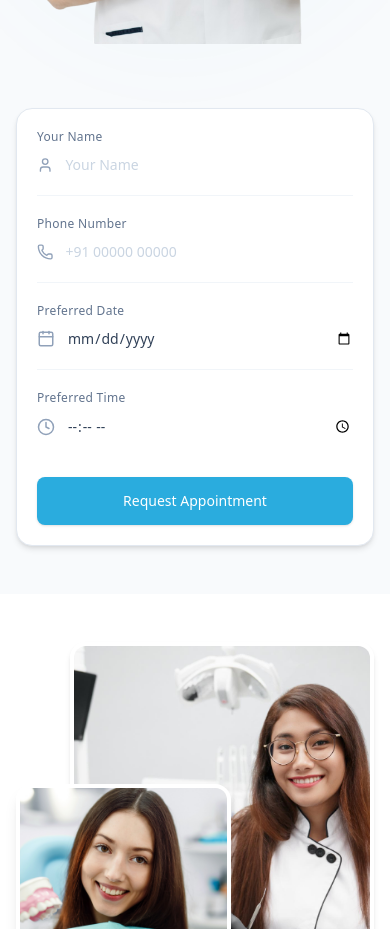
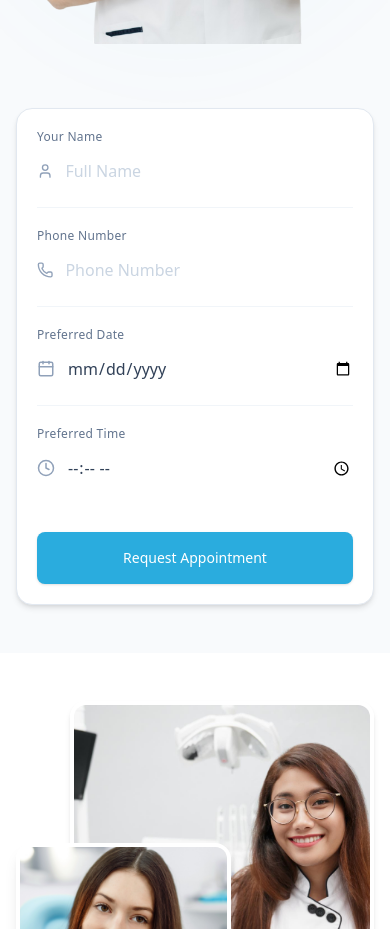
Before and after one commit to rajurao1106/dental-clinic, a Next.js app: page / in a window 390 px wide. Shown: the part 1020-1949 px from the top of the page. Built offline with nearby package versions, Linux system fonts and the light colour scheme.

Commit message:
first commit

```diff
--- a/components/homepage/Hero.jsx
+++ b/components/homepage/Hero.jsx
@@ -205,9 +205,10 @@ const Hero = () => {
           transition={{ duration: 0.6, delay: 0.4, ease: [0.16, 1, 0.3, 1] }}
           className="relative z-20 max-w-6xl mx-auto mt-16 bg-white p-5 md:p-6 rounded-2xl shadow-md border border-slate-200 flex flex-col lg:flex-row gap-5 items-stretch lg:items-center"
         >
-          <div className="w-full flex flex-col lg:flex-row gap-5">
+          {/* Changed gap-5 to sm:grid-cols-2 for better tablet layout before hitting full desktop */}
+          <div className="w-full grid grid-cols-1 sm:grid-cols-2 lg:flex lg:flex-row gap-5">
             {/* Name Field */}
-            <div className="flex-1 border-b lg:border-b-0 lg:border-r border-slate-100 pb-4 lg:pb-0 lg:pr-4 group">
+            <div className="flex-1 border-b sm:border-b-0 sm:border-r border-slate-100 pb-4 sm:pb-0 sm:pr-4 lg:pr-4 group">
               <label className="text-xs font-medium text-slate-500 tracking-wide mb-1.5 block group-focus-within:text-[#2AACDE] transition-colors">
                 Your Name
               </label>
@@ -217,14 +218,14 @@ const Hero = () => {
                   type="text"
                   name="name"
                   required
-                  placeholder="Your Name"
-                  className="w-full outline-none text-sm font-medium focus:ring-0 py-1 transition-all bg-transparent placeholder:text-slate-300"
+                  placeholder="Full Name"
+                  className="w-full outline-none text-base lg:text-sm font-medium focus:ring-0 py-2 lg:py-1 transition-all bg-transparent placeholder:text-slate-300"
                 />
               </div>
             </div>
 
             {/* Phone Field */}
-            <div className="flex-1 border-b lg:border-b-0 lg:border-r border-slate-100 pb-4 lg:pb-0 lg:pr-4 group">
+            <div className="flex-1 border-b lg:border-b-0 lg:border-r border-slate-100 pb-4 sm:pb-0 sm:pr-4 lg:pr-4 group">
               <label className="text-xs font-medium text-slate-500 tracking-wide mb-1.5 block group-focus-within:text-[#2AACDE] transition-colors">
                 Phone Number
               </label>
@@ -234,14 +235,14 @@ const Hero = () => {
                   type="tel"
                   name="phone"
                   required
-                  placeholder="+91 00000 00000"
-                  className="w-full outline-none text-sm font-medium focus:ring-0 py-1 transition-all bg-transparent placeholder:text-slate-300"
+                  placeholder="Phone Number"
+                  className="w-full outline-none text-base lg:text-sm font-medium focus:ring-0 py-2 lg:py-1 transition-all bg-transparent placeholder:text-slate-300"
                 />
               </div>
             </div>
 
             {/* Date Field */}
-            <div className="flex-1 border-b lg:border-b-0 lg:border-r border-slate-100 pb-4 lg:pb-0 lg:pr-4 group">
+            <div className="flex-1 border-b sm:border-b-0 sm:border-r border-slate-100 pb-4 sm:pb-0 sm:pr-4 lg:pr-4 group">
               <label className="text-xs font-medium text-slate-500 tracking-wide mb-1.5 block group-focus-within:text-[#2AACDE] transition-colors">
                 Preferred Date
               </label>
@@ -251,13 +252,13 @@ const Hero = () => {
                   type="date"
                   name="date"
                   required
-                  className="w-full outline-none text-sm font-medium focus:ring-0 py-1 transition-all bg-transparent text-slate-700 cursor-pointer"
+                  className="w-full outline-none text-base lg:text-sm font-medium focus:ring-0 py-2 lg:py-1 transition-all bg-transparent text-slate-700 cursor-pointer"
                 />
               </div>
             </div>
 
             {/* Time Field */}
-            <div className="flex-1 pb-4 lg:pb-0 lg:pr-4 group">
+            <div className="flex-1 pb-4 sm:pb-0 lg:pr-4 group">
               <label className="text-xs font-medium text-slate-500 tracking-wide mb-1.5 block group-focus-within:text-[#2AACDE] transition-colors">
                 Preferred Time
               </label>
@@ -267,19 +268,19 @@ const Hero = () => {
                   type="time"
                   name="time"
                   required
-                  className="w-full outline-none text-sm font-medium focus:ring-0 py-1 transition-all bg-transparent text-slate-700 cursor-pointer"
+                  className="w-full outline-none text-base lg:text-sm font-medium focus:ring-0 py-2 lg:py-1 transition-all bg-transparent text-slate-700 cursor-pointer"
                 />
               </div>
             </div>
           </div>
 
           {/* Submit Button & Status */}
-          <div className="flex flex-col items-center gap-2 w-full lg:w-auto shrink-0">
+          <div className="flex flex-col items-center gap-2 w-full lg:w-auto shrink-0 mt-2 lg:mt-0">
             <motion.button
               type="submit"
               whileHover={{ scale: 1.02 }}
               whileTap={{ scale: 0.98 }}
-              className="w-full lg:w-auto bg-[#2AACDE] hover:bg-[#0548AF] text-white px-8 py-3.5 rounded-lg text-sm font-medium shadow-sm transition-colors whitespace-nowrap"
+              className="w-full lg:w-auto bg-[#2AACDE] hover:bg-[#0548AF] text-white px-8 py-4 lg:py-3.5 rounded-lg text-sm font-medium shadow-sm transition-colors whitespace-nowrap"
             >
               {inlineStatus || "Request Appointment"}
             </motion.button>
@@ -290,11 +291,11 @@ const Hero = () => {
       {/* Appointment Modal Popup */}
       {isModalOpen && (
         <div className="fixed inset-0 z-[100] flex items-center justify-center p-4 bg-slate-900/40 backdrop-blur-sm">
-          {/* Modal Container */}
-          <div className="bg-white rounded-2xl w-full max-w-md shadow-xl relative animate-in fade-in zoom-in duration-200 flex flex-col">
+          {/* Modal Container - Added max-h-[90vh] and overflow-y-auto */}
+          <div className="bg-white rounded-2xl w-full max-w-md max-h-[90vh] overflow-y-auto shadow-xl relative animate-in fade-in zoom-in duration-200 flex flex-col">
 
-            {/* Modal Header */}
-            <div className="flex justify-between items-center p-6 border-b border-slate-100">
+            {/* Modal Header - Made sticky with responsive padding */}
+            <div className="flex justify-between items-center p-4 sm:p-6 border-b border-slate-100 sticky top-0 bg-white z-10 rounded-t-2xl">
               <div>
                 <h3 className="text-lg font-semibold text-slate-900">Book an Appointment</h3>
                 <p className="text-slate-500 text-sm mt-1">We'll get back to you shortly.</p>
@@ -302,21 +303,22 @@ const Hero = () => {
               <button
                 onClick={() => setIsModalOpen(false)}
                 className="text-slate-400 hover:text-slate-600 hover:bg-slate-100 p-2 rounded-lg transition-colors"
+                aria-label="Close modal"
               >
                 <X size={20} />
               </button>
             </div>
 
-            {/* Modal Form */}
-            <form onSubmit={handleModalSubmit} className="p-6 space-y-5">
+            {/* Modal Form - Responsive padding and text-base for mobile */}
+            <form onSubmit={handleModalSubmit} className="p-4 sm:p-6 space-y-4 sm:space-y-5">
               <div>
                 <label className="block text-sm font-medium text-slate-700 mb-1.5">Full Name</label>
                 <input
                   type="text"
                   name="name"
                   required
-                  className="w-full px-4 py-2.5 border border-slate-300 rounded-lg focus:outline-none focus:ring-2 focus:ring-[#2AACDE]/30 focus:border-[#2AACDE] transition-all text-sm text-slate-900 placeholder:text-slate-400"
-                  placeholder="John Doe"
+                  className="w-full px-4 py-3 sm:py-2.5 border border-slate-300 rounded-lg focus:outline-none focus:ring-2 focus:ring-[#2AACDE]/30 focus:border-[#2AACDE] transition-all text-base sm:text-sm text-slate-900 placeholder:text-slate-400"
+                  placeholder="Full Name"
                 />
               </div>
 
@@ -326,14 +328,14 @@ const Hero = () => {
                   type="tel"
                   name="phone"
                   required
-                  className="w-full px-4 py-2.5 border border-slate-300 rounded-lg focus:outline-none focus:ring-2 focus:ring-[#2AACDE]/30 focus:border-[#2AACDE] transition-all text-sm text-slate-900 placeholder:text-slate-400"
-                  placeholder="+91 98765 43210"
+                  className="w-full px-4 py-3 sm:py-2.5 border border-slate-300 rounded-lg focus:outline-none focus:ring-2 focus:ring-[#2AACDE]/30 focus:border-[#2AACDE] transition-all text-base sm:text-sm text-slate-900 placeholder:text-slate-400"
+                  placeholder="Phone Number"
                 />
               </div>
 
               <div>
                 <label className="block text-sm font-medium text-slate-700 mb-1.5">Select Service</label>
-                <select name="service" required className="w-full px-4 py-2.5 border border-slate-300 rounded-lg focus:outline-none focus:ring-2 focus:ring-[#2AACDE]/30 focus:border-[#2AACDE] transition-all text-sm text-slate-900 bg-white">
+                <select name="service" required className="w-full px-4 py-3 sm:py-2.5 border border-slate-300 rounded-lg focus:outline-none focus:ring-2 focus:ring-[#2AACDE]/30 focus:border-[#2AACDE] transition-all text-base sm:text-sm text-slate-900 bg-white">
                   <option value="">General Consultation</option>
                   <option value="implants">Dental Implants</option>
                   <option value="root-canal">Root Canal Treatment</option>
@@ -348,15 +350,15 @@ const Hero = () => {
                   type="date"
                   name="date"
                   required
-                  className="w-full px-4 py-2.5 border border-slate-300 rounded-lg focus:outline-none focus:ring-2 focus:ring-[#2AACDE]/30 focus:border-[#2AACDE] transition-all text-sm text-slate-900"
+                  className="w-full px-4 py-3 sm:py-2.5 border border-slate-300 rounded-lg focus:outline-none focus:ring-2 focus:ring-[#2AACDE]/30 focus:border-[#2AACDE] transition-all text-base sm:text-sm text-slate-900"
                 />
               </div>
 
-              <div className="pt-2">
+              <div className="pt-2 pb-2">
                 <button
                   type="submit"
                   disabled={modalStatus === "Sending..."}
-                  className="w-full bg-[#2AACDE] hover:bg-[#0548AF] text-white font-semibold py-3 rounded-lg transition-all shadow-sm disabled:bg-[#2AACDE] disabled:opacity-70 disabled:cursor-not-allowed"
+                  className="w-full bg-[#2AACDE] hover:bg-[#0548AF] text-white font-semibold py-3.5 rounded-lg transition-all shadow-sm disabled:bg-[#2AACDE] disabled:opacity-70 disabled:cursor-not-allowed"
                 >
                   {modalStatus || "Confirm Booking"}
                 </button>
--- a/components/layout/Navbar.jsx
+++ b/components/layout/Navbar.jsx
@@ -150,10 +150,11 @@ const Navbar = () => {
       {/* Appointment Modal Popup */}
       {isModalOpen && (
         <div className="fixed inset-0 z-[100] flex items-center justify-center p-4 bg-slate-900/40 backdrop-blur-sm">
-          {/* Modal Container */}
-          <div className="bg-white rounded-2xl w-full max-w-md shadow-xl relative animate-in fade-in zoom-in duration-200 flex flex-col">
-            {/* Modal Header */}
-            <div className="flex justify-between items-center p-6 border-b border-slate-100">
+          {/* Modal Container - Added max-h-[90vh] and overflow-y-auto for mobile scrolling */}
+          <div className="bg-white rounded-2xl w-full max-w-md max-h-[90vh] overflow-y-auto shadow-xl relative animate-in fade-in zoom-in duration-200 flex flex-col">
+
+            {/* Modal Header - Responsive padding */}
+            <div className="flex justify-between items-center p-4 sm:p-6 border-b border-slate-100 sticky top-0 bg-white z-10 rounded-t-2xl">
               <div>
                 <h3 className="text-lg font-semibold text-slate-900">
                   Book an Appointment
@@ -165,13 +166,14 @@ const Navbar = () => {
               <button
                 onClick={() => setIsModalOpen(false)}
                 className="text-slate-400 hover:text-slate-600 hover:bg-slate-100 p-2 rounded-lg transition-colors"
+                aria-label="Close modal"
               >
                 <X size={20} />
               </button>
             </div>
 
-            {/* Modal Form */}
-            <form onSubmit={handleSubmit} className="p-6 space-y-5">
+            {/* Modal Form - Responsive padding and increased tap targets */}
+            <form onSubmit={handleSubmit} className="p-4 sm:p-6 space-y-4 sm:space-y-5">
               <div>
                 <label className="block text-sm font-medium text-slate-700 mb-1.5">
                   Full Name
@@ -180,8 +182,8 @@ const Navbar = () => {
                   type="text"
                   name="name"
                   required
-                  className="w-full px-4 py-2.5 border border-slate-300 rounded-lg focus:outline-none focus:ring-2 focus:ring-[#2AACDE]/30 focus:border-[#2AACDE] transition-all text-sm text-slate-900 placeholder:text-slate-400"
-                  placeholder="John Doe"
+                  className="w-full px-4 py-3 sm:py-2.5 border border-slate-300 rounded-lg focus:outline-none focus:ring-2 focus:ring-[#2AACDE]/30 focus:border-[#2AACDE] transition-all text-sm text-slate-900 placeholder:text-slate-400"
+                  placeholder="Full Name"
                 />
               </div>
 
@@ -193,8 +195,8 @@ const Navbar = () => {
                   type="tel"
                   name="phone"
                   required
-                  className="w-full px-4 py-2.5 border border-slate-300 rounded-lg focus:outline-none focus:ring-2 focus:ring-[#2AACDE]/30 focus:border-[#2AACDE] transition-all text-sm text-slate-900 placeholder:text-slate-400"
-                  placeholder="+91 98765 43210"
+                  className="w-full px-4 py-3 sm:py-2.5 border border-slate-300 rounded-lg focus:outline-none focus:ring-2 focus:ring-[#2AACDE]/30 focus:border-[#2AACDE] transition-all text-sm text-slate-900 placeholder:text-slate-400"
+                  placeholder="Phone Number"
                 />
               </div>
 
@@ -205,7 +207,7 @@ const Navbar = () => {
                 <select
                   name="service"
                   required
-                  className="w-full px-4 py-2.5 border border-slate-300 rounded-lg focus:outline-none focus:ring-2 focus:ring-[#2AACDE]/30 focus:border-[#2AACDE] transition-all text-sm text-slate-900 bg-white"
+                  className="w-full px-4 py-3 sm:py-2.5 border border-slate-300 rounded-lg focus:outline-none focus:ring-2 focus:ring-[#2AACDE]/30 focus:border-[#2AACDE] transition-all text-sm text-slate-900 bg-white"
                 >
                   <option value="">General Consultation</option>
                   <option value="implants">Dental Implants</option>
@@ -223,15 +225,15 @@ const Navbar = () => {
                   type="date"
                   name="date"
                   required
-                  className="w-full px-4 py-2.5 border border-slate-300 rounded-lg focus:outline-none focus:ring-2 focus:ring-[#2AACDE]/30 focus:border-[#2AACDE] transition-all text-sm text-slate-900"
+                  className="w-full px-4 py-3 sm:py-2.5 border border-slate-300 rounded-lg focus:outline-none focus:ring-2 focus:ring-[#2AACDE]/30 focus:border-[#2AACDE] transition-all text-sm text-slate-900"
                 />
               </div>
 
-              <div className="pt-2">
+              <div className="pt-2 pb-2">
                 <button
                   type="submit"
                   disabled={status === "Sending..."}
-                  className="w-full bg-[#2AACDE] hover:bg-[#0548AF] text-white font-semibold py-3 rounded-lg transition-all shadow-sm disabled:opacity-70 disabled:cursor-not-allowed"
+                  className="w-full bg-[#2AACDE] hover:bg-[#0548AF] text-white font-semibold py-3.5 rounded-lg transition-all shadow-sm disabled:opacity-70 disabled:cursor-not-allowed"
                 >
                   {status || "Confirm Booking"}
                 </button>
```
